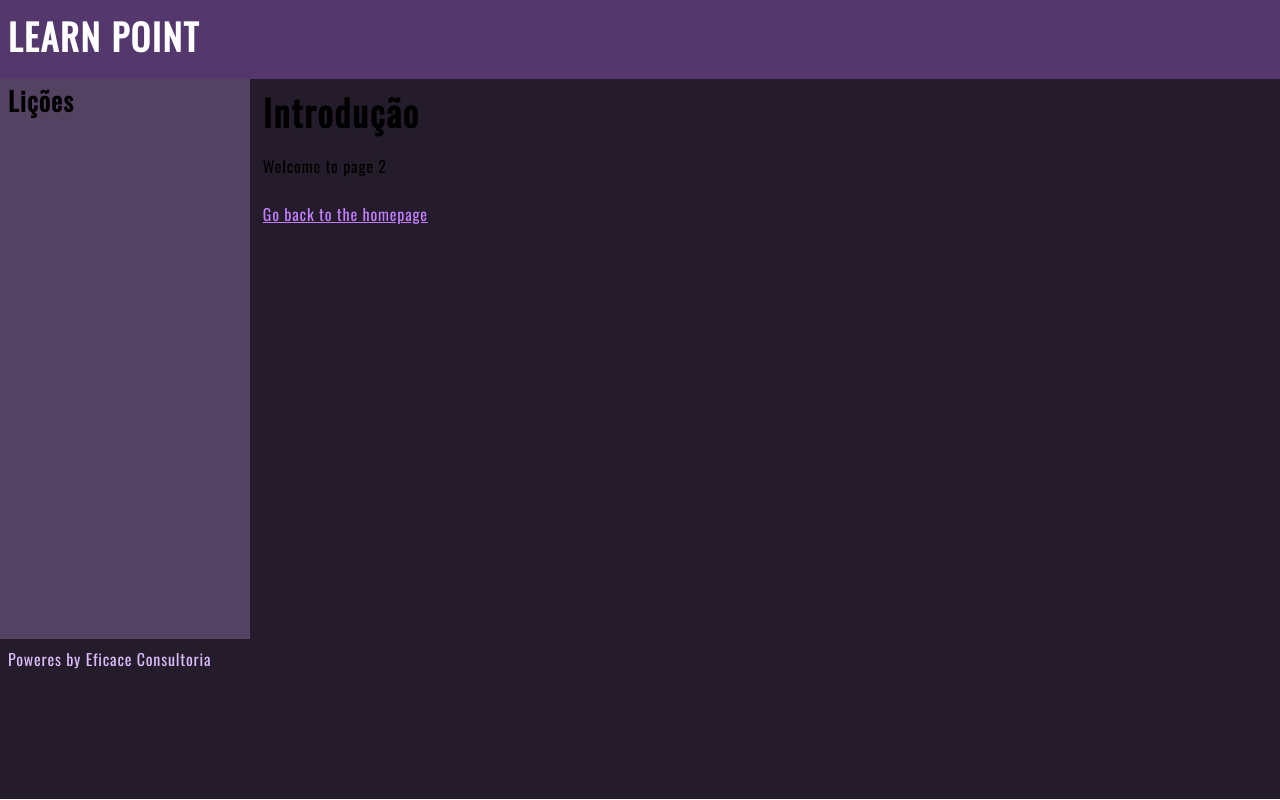
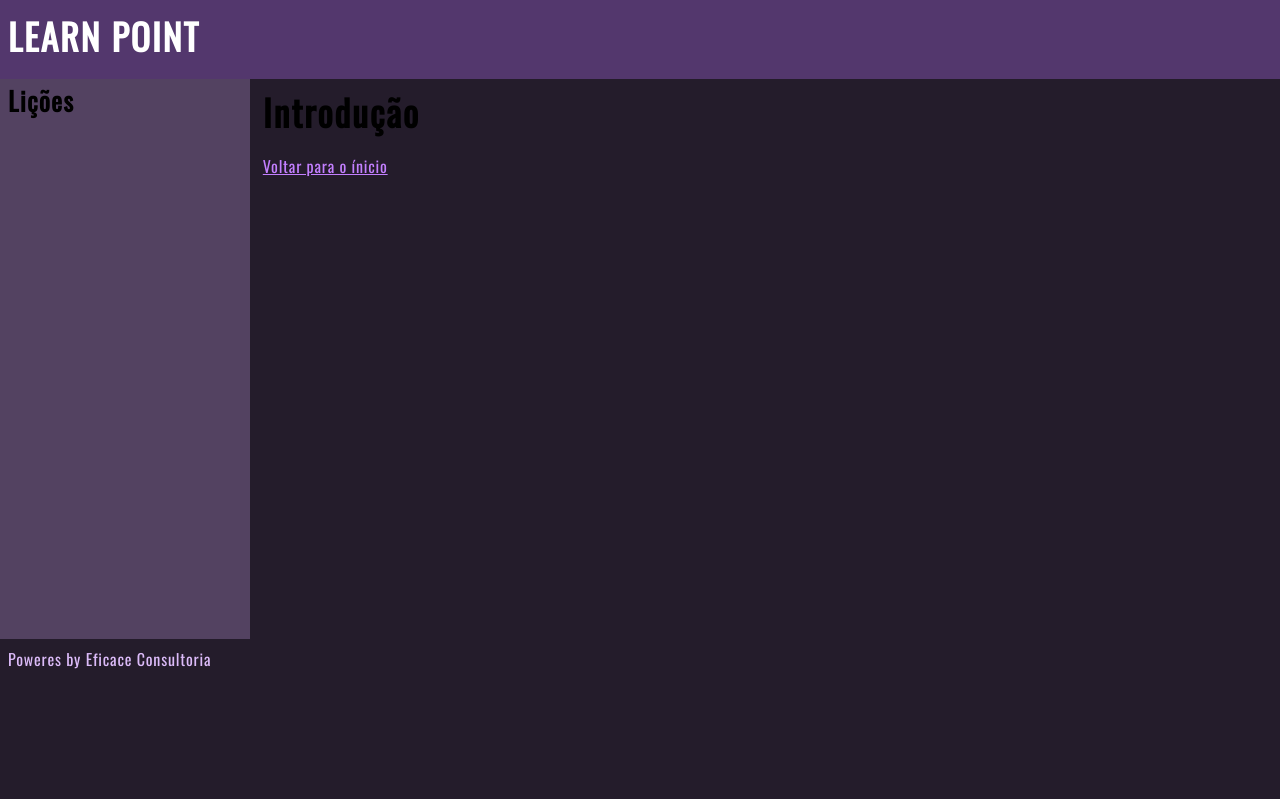
Before and after one commit to globalpix/learn-point, a Gatsby site: page /lessons/intro in a window 1280 px wide. Built offline with nearby package versions, Linux system fonts and the light colour scheme; Gatsby itself is replaced by a stand-in of ours.

```diff
--- a/src/pages/lessons/intro.js
+++ b/src/pages/lessons/intro.js
@@ -8,8 +8,8 @@
   <Layout>
     <SEO title="Introdução" />
     <h1>Introdução</h1>
-    <p>Welcome to page 2</p>
-    <Link to="/">Go back to the homepage</Link>
+
+    <Link to="/">Voltar para o ínicio</Link>
   </Layout>
 )
 
```
